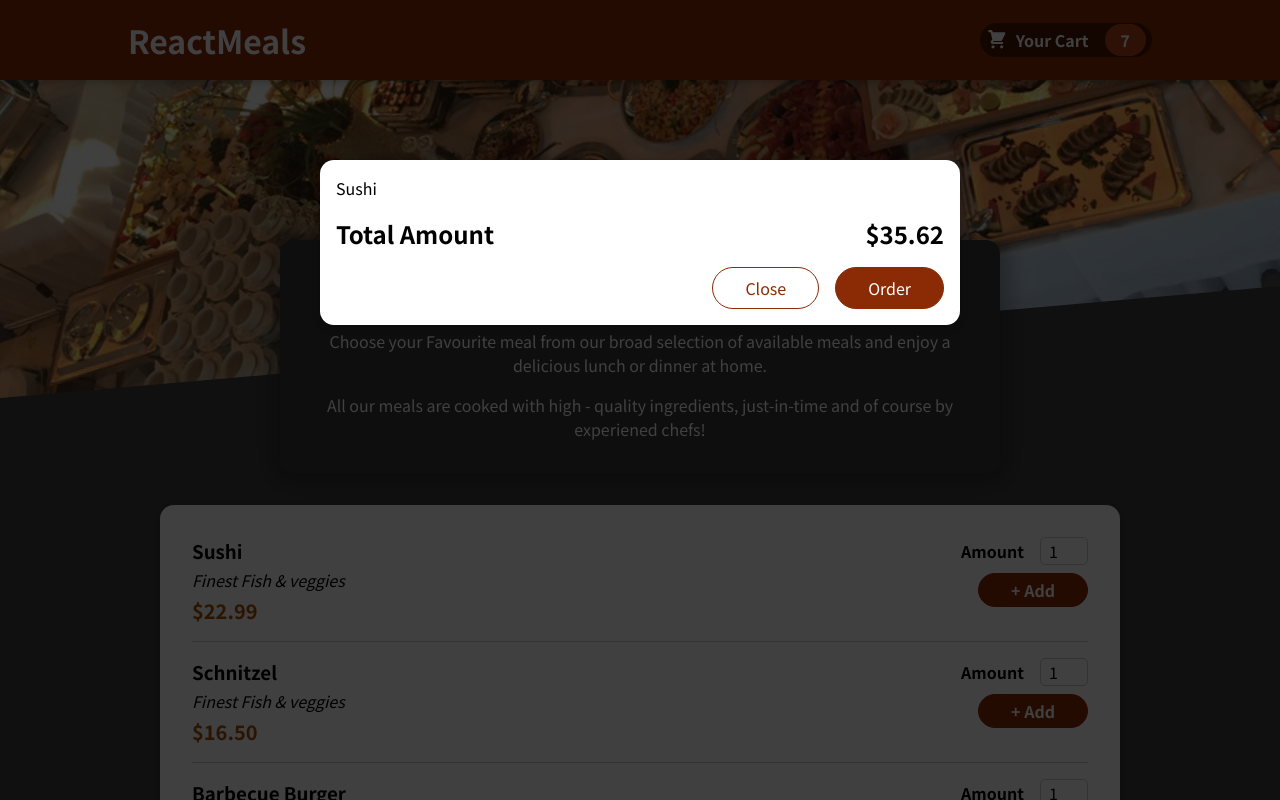
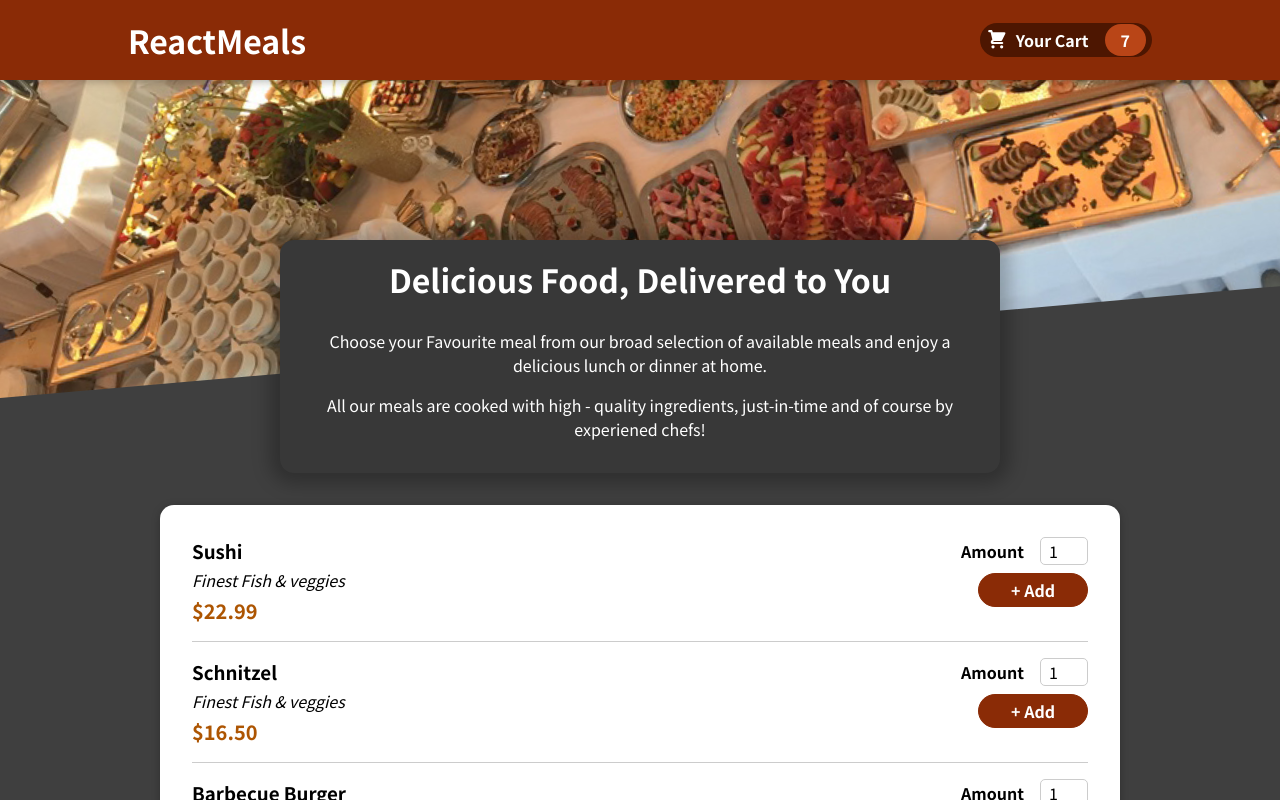
Before and after one commit to PoonamAgg/Restaurant-Project, a React (Create React App) app: page / in a window 1280 px wide. Shown: the top 800 px of the page. Built offline with nearby package versions, Linux system fonts and the light colour scheme.

Commit message:
Cart open and close

```diff
--- a/src/App.js
+++ b/src/App.js
@@ -1,14 +1,23 @@
-import { Fragment } from 'react';
+import { Fragment, useState } from 'react';
 import Header from './components/Layout/Header'
 import Meals from './components/Meals/Meals'
 import Cart from './components/Cart/Cart';
-import Card from './components/UI/Card';
+
 
 function App() {
+const [cartIsShown, setCartIsShown] = useState(false);
+
+const showCartHandler = () =>{
+  setCartIsShown(true);
+}
+
+const hideCartHandler = () =>{
+  setCartIsShown(false);
+}
   return (
     <Fragment>
-      <Cart/>
-      <Header/>
+      {cartIsShown && <Cart onClose = {hideCartHandler}/> }
+      <Header onShowCart = {showCartHandler}/>
       <main>
         <Meals/>
       </main>
--- a/src/components/Cart/Cart.js
+++ b/src/components/Cart/Cart.js
@@ -2,7 +2,7 @@
 import React from "react";
 import Modal from "../UI/Modal";
 
-const Cart = () => {
+const Cart = (props) => {
   const cartItems = (
     <ul className={classes["cart-items"]}>
       {" "}
@@ -12,14 +12,14 @@
     </ul>
   );
   return (
-    <Modal>
+    <Modal onClose = {props.onClose}>
       {cartItems}
       <div className={classes.total}>
         <span>Total Amount</span>
         <span>$35.62</span>
       </div>
       <div className={classes.actions}>
-        <button className={classes["button--alt"]}>Close</button>
+        <button className={classes["button--alt"]} onClick = {props.onClose}>Close</button>
         <button className={classes.button}>Order</button>
       </div>
     </Modal>
--- a/src/components/Layout/Header.js
+++ b/src/components/Layout/Header.js
@@ -8,7 +8,7 @@
     <Fragment>
 <header className={classes.header}>
     <h1>ReactMeals</h1>
-    <HeaderCartButton/>
+    <HeaderCartButton onClick = {props.onShowCart}/>
 </header>
  <div className={classes['main-image']}>
     <img src = {mealsImage} alt = 'A table full of delicious food!'/>
--- a/src/components/Layout/HeaderCartButton.js
+++ b/src/components/Layout/HeaderCartButton.js
@@ -4,7 +4,7 @@
 
 const HeaderCartButton = (props) => {
   return (
-    <button className={classes.button}>
+    <button className={classes.button} onClick = {props.onClick}>
       <span className={classes.icon}>
         <CartIcon/>
       </span>
--- a/src/components/UI/Modal.js
+++ b/src/components/UI/Modal.js
@@ -3,7 +3,7 @@
 import  ReactDOM from "react-dom";
 
 const Backdrop = (props) => {
-  return <div className={classes.backdrop} />;
+  return <div className={classes.backdrop} onClick = {props.onClose} />;
 };
 
 const ModalOverlay = (props) => {
@@ -17,7 +17,7 @@
 
 const Modal = (props) => {
   return <Fragment>
-    {ReactDOM.createPortal(<Backdrop/>, portalElement)}
+    {ReactDOM.createPortal(<Backdrop onClose = {props.onClose}/>, portalElement)}
     {ReactDOM.createPortal(<ModalOverlay>{props.children}</ModalOverlay>, portalElement)}
     </Fragment>;
 };
```
